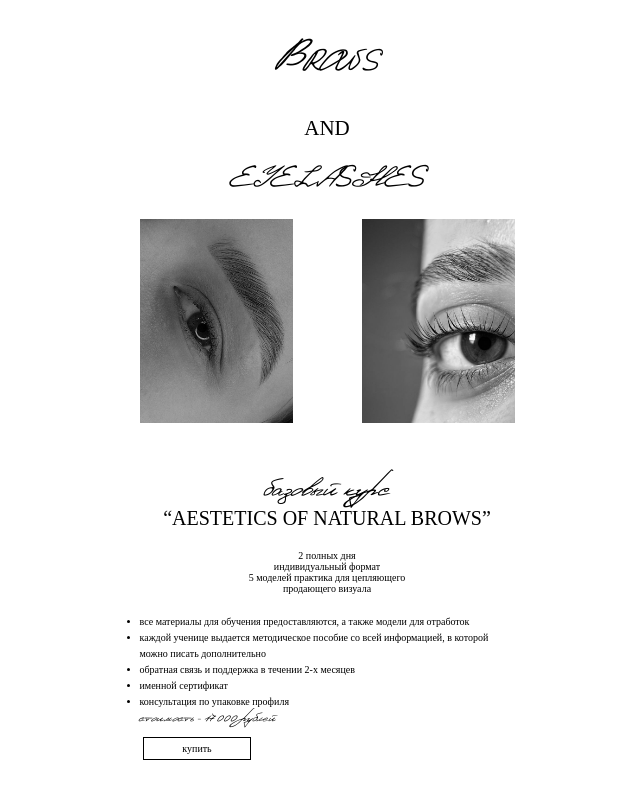
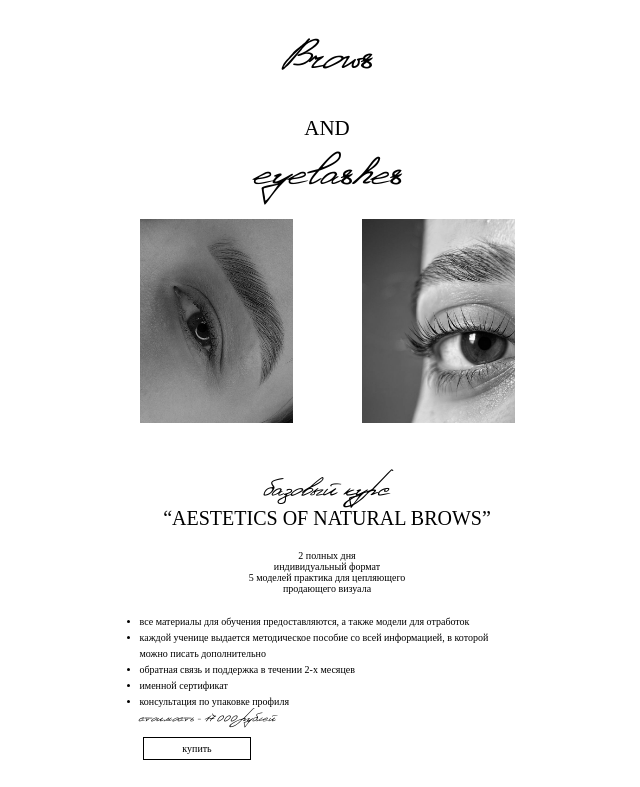
Before and after one commit to Karzhen/brows-and-eyelashes, a plain HTML site: page index.html in a window 1280 px wide. Shown: the top 787 px of the page, without its empty margins (313-953 px from the left). Drawn offline with Linux system fonts and the light colour scheme; a web font is replaced by a local one.

Commit message:
refactor: refactor font h1 LANG=en_EN Wed, Oct 04, 2023 03:43:10 PM

```diff
--- a/styles.css
+++ b/styles.css
@@ -62,7 +62,7 @@ h1 {
     font-style: normal;
     font-weight: 400;
     line-height: normal;
-    font-variant: small-caps;
+    /*font-variant: small-caps;*/
     text-align: center;
 }
 
```
